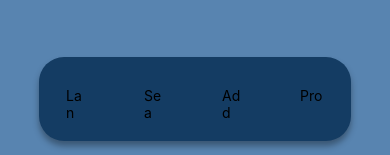
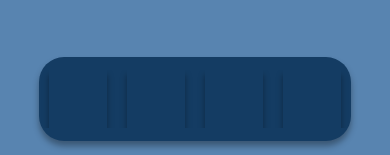
Before and after one commit to CyriloMark/kostrjanc, a React Native app: screen /Add in a window 390 px wide. Shown: the part 686-841 px from the top of the page. Built offline with nearby package versions, Linux system fonts and the light colour scheme.

Commit message:
navbar UI + icons

```diff
--- /dev/null
+++ b/assets/svg/Add.js
@@ -0,0 +1,12 @@
+import Svg, { Path } from "react-native-svg"
+
+export default function Add(props) {
+
+    const addPath = "M475,200H300V25A25,25,0,0,0,275,0H225a25,25,0,0,0-25,25V200H25A25,25,0,0,0,0,225v50a25,25,0,0,0,25,25H200V475a25,25,0,0,0,25,25h50a25,25,0,0,0,25-25V300H475a25,25,0,0,0,25-25V225A25,25,0,0,0,475,200Z";
+
+    return (
+        <Svg viewBox="0 0 500 500">
+            <Path d={addPath} fill={props.fill} />
+        </Svg>
+    )
+}
--- /dev/null
+++ b/assets/svg/Profile.js
@@ -0,0 +1,12 @@
+import Svg, { Path } from "react-native-svg"
+
+export default function Profile(props) {
+
+    const profilePath = "M333.57,267.88A149.4,149.4,0,0,0,391.14,150C391.14,67.18,323.47,0,240,0S88.86,67.18,88.86,150a149.4,149.4,0,0,0,57.57,117.84A251.13,251.13,0,0,0,0,426.37,125.57,125.57,0,0,0,114.47,500H365.53A125.57,125.57,0,0,0,480,426.37,251.13,251.13,0,0,0,333.57,267.88Z";
+
+    return (
+        <Svg viewBox="0 0 480 500">
+            <Path d={profilePath} fill={props.fill} />
+        </Svg>
+    )
+}
--- /dev/null
+++ b/assets/svg/Recent.js
@@ -0,0 +1,11 @@
+import Svg, { Path } from "react-native-svg"
+
+export default function Recent(props) {
+
+    const recentPath = "M400,0H100A100,100,0,0,0,0,100V400H400A100,100,0,0,0,500,300V100A100,100,0,0,0,400,0Zm2,254c0,27.61-26.86,50-60,50H102V154c0-27.61,26.86-50,60-50H342c33.14,0,60,22.39,60,50Z";
+    return (
+        <Svg viewBox="0 0 500 400">
+            <Path d={recentPath} fill={props.fill} />
+        </Svg>
+    )
+}
--- /dev/null
+++ b/assets/svg/Search.js
@@ -0,0 +1,12 @@
+import Svg, { Path } from "react-native-svg"
+
+export default function Search(props) {
+
+    const searchPath = "M300,0C189.56,0,100,89.54,100,200a199.11,199.11,0,0,0,27.7,101.59l-.11.1L93.08,336.23,10.54,418.77c-16.16,16.16-13.43,45.09,6.09,64.62s48.46,22.25,64.62,6.09l82.54-82.54,34.53-34.53.11-.11A199.11,199.11,0,0,0,300,400c110.46,0,200-89.54,200-200S410.48,0,300,0Zm0,300A100,100,0,1,1,400,200,100,100,0,0,1,300,300Z";
+
+    return (
+        <Svg viewBox="0 0 500 500">
+            <Path d={searchPath} fill={props.fill} />
+        </Svg>
+    )
+}
--- a/componets/main/Landing.js
+++ b/componets/main/Landing.js
@@ -1,14 +1,37 @@
-import React from 'react'
+import React, { useCallback } from 'react'
 
-import { View, StyleSheet, Text } from "react-native";
+import { View, StyleSheet, Text, ScrollView, RefreshControl } from "react-native";
 
 import AppHeader from '../statics/AppHeader';
 
+const wait = (timeout) => {
+  return new Promise(resolve => setTimeout(resolve, timeout));
+}
+
+
 export default function Landing() {
+
+  const [refreshing, setRefreshing] = React.useState(false);
+
+  const onRefresh = useCallback(() => {
+    setRefreshing(true);
+    wait(2000).then(() => setRefreshing(false));
+  }, []);
+
   return (
-    <View style={ styles.container }>
-      <AppHeader style={{ width: "100%", height: "10%" }} />
-      <Text>Landing</Text>
+    <View style={ styles.container } >
+      <ScrollView contentContainerStyle={{ flex: 1 }} showsHorizontalScrollIndicator={false} showsVerticalScrollIndicator={false}
+        refreshControl={
+          <RefreshControl
+            refreshing={refreshing}
+            onRefresh={onRefresh}
+          />
+        } >
+
+        <AppHeader style={ styles.header } />
+        <Text>Landing</Text>
+
+      </ScrollView>
     </View>
   )
 }
@@ -18,5 +41,9 @@ const styles = StyleSheet.create({
       flex: 1,
       backgroundColor: "#5884B0",
       padding: 10
+  },
+  header: {
+    width: "100%",
+    height: "10%",
   }
 });
--- a/componets/main/ViewportManager.js
+++ b/componets/main/ViewportManager.js
@@ -6,6 +6,11 @@ import { SafeAreaView } from "react-native-safe-area-context";
 import { createMaterialTopTabNavigator } from '@react-navigation/material-top-tabs';
 
 import Landing from './Landing';
+
+import SVG_Recent from '../../assets/svg/Recent';
+import SVG_Search from '../../assets/svg/Search';
+import SVG_Add from '../../assets/svg/Add';
+import SVG_Profile from '../../assets/svg/Profile';
 
 const Navbar = createMaterialTopTabNavigator();
 
@@ -20,6 +25,9 @@ export default function ViewportManager() {
                 tabBarShowLabel: false,
                 tabBarShowIcon: true,
                 tabBarIndicatorStyle: styles.navbarIndicator,
+                tabBarItemStyle: styles.navbarItem,
+                tabBarIconStyle: styles.navbarIcon,
+                tabBarLabelStyle: styles.navbarLabel,
                 lazy: true,
                 lazyPreloadDistance: 4,
                 tabBarStyle: styles.navbarStyle,
@@ -29,22 +37,22 @@ export default function ViewportManager() {
             >
             <Navbar.Screen name='Landing' component={Landing} options={{
                 tabBarIcon: ({ focused }) => (
-                    <Text>Lan</Text>
+                    <SVG_Recent fill={focused ? "#B06E6A" : "#5884B0"} />
                 )
             }} />
             <Navbar.Screen name='Search' component={Landing} options={{
                 tabBarIcon: ({ focused }) => (
-                    <Text>Sea</Text>
+                    <SVG_Search fill={focused ? "#B06E6A" : "#5884B0"} />
                 )
             }} />
             <Navbar.Screen name='Add' component={Landing} options={{
                 tabBarIcon: ({ focused }) => (
-                    <Text>Add</Text>
+                    <SVG_Add fill={focused ? "#B06E6A" : "#5884B0"} />
                 )
             }} />
             <Navbar.Screen name='Profile' component={Landing} options={{
                 tabBarIcon: ({ focused }) => (
-                    <Text>Pro</Text>
+                    <SVG_Profile fill={focused ? "#B06E6A" : "#5884B0"} />
                 )
             }} />
         </Navbar.Navigator>
@@ -81,6 +89,28 @@ const styles = StyleSheet.create({
 
         justifyContent: "center"
     },
+    navbarItem: {
+        height: "100%",
+        aspectRatio: 1,
+        marginHorizontal: 10,
+        padding: "10%",
+        justifyContent: "center",
+        alignItems: "center",
+
+        shadowColor: "#000",
+        shadowOffset: {
+            width: 0,
+            height: 5,
+        },
+        shadowOpacity: .34,
+        shadowRadius: 6.27,
+        elevation: 5,
+    },
+    navbarIcon: {
+        aspectRatio: 1,
+        width: "100%",
+        height: "100%",
+    },
     navbarIndicator: {
         opacity: 0,
     },
--- a/package.json
+++ b/package.json
@@ -18,12 +18,13 @@
     "react": "17.0.1",
     "react-dom": "17.0.1",
     "react-native": "0.64.3",
+    "react-native-pager-view": "5.4.9",
     "react-native-paper": "^4.11.2",
     "react-native-safe-area-context": "3.3.2",
     "react-native-screens": "~3.10.1",
+    "react-native-svg": "^12.3.0",
     "react-native-tab-view": "^3.1.1",
-    "react-native-web": "0.17.1",
-    "react-native-pager-view": "5.4.9"
+    "react-native-web": "0.17.1"
   },
   "devDependencies": {
     "@babel/core": "^7.12.9"
```
Also changed, not shown: 1 other file (tests, documents, lock files or other folders).
